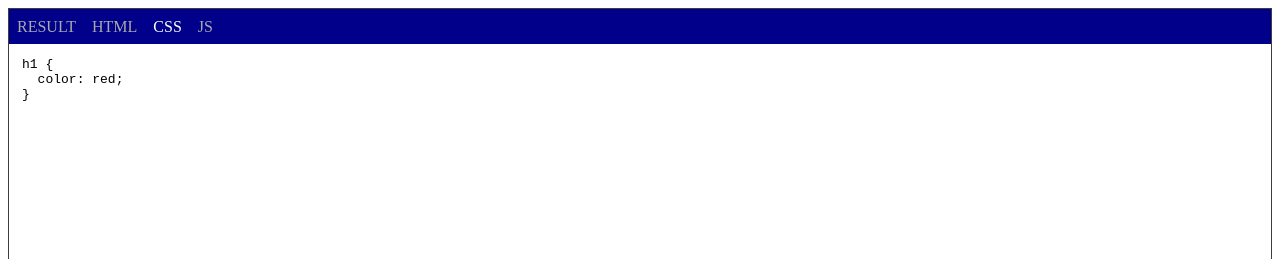
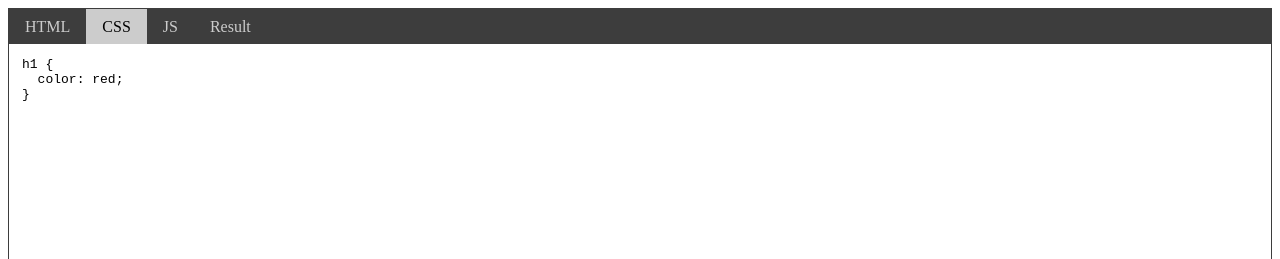
Before and after one commit to dahnielson/koda, a website built with Parcel: page index.html in a window 1280 px wide. Shown: the top 259 px of the page. Built offline with nearby package versions, Linux system fonts and the light colour scheme; files whose address does not match are found by name.

Commit message:
Styling tabs in grey

```diff
--- a/koda.css
+++ b/koda.css
@@ -1,7 +1,7 @@
 .koda {
   height: var(--koda-height, 235px);
   overflow: hidden;
-  border: 1px solid rgb(61, 61, 62);
+  border: 1px solid #3d3d3d;
 }
 
 .koda > code {
@@ -9,29 +9,39 @@
 }
 
 .koda-tabs {
-  background-color: darkblue;
+  background-color: #3d3d3d;
   height: var(--koda-tabs-height, 35px);
-  line-height: var(--koda-tabs-height, 35px);
   margin: 0;
   padding: 0;
   display: flex;
+  align-items: stretch;
 }
 
 .koda-tab {
   display: block;
+  padding: 0;
+}
+
+.koda-tab.active {
+  background-color: #ccc;
 }
 
 .koda-tab > a {
-  color: darkgrey;
+  display: block;
+  height: 100%;
+  padding: 0 1em;
+  line-height: var(--koda-tabs-height, 35px);
+  color: #ccc;
   text-decoration: none;
+  text-transform: uppercase;
 }
 
 .koda-tab.active > a {
-  color: white;
+  color: #000;
 }
 
-.koda-tab {
-  padding: 0 .5em;
+.koda-tab-result > a {
+  text-transform: capitalize;
 }
 
 .koda-boxes {
--- a/koda.js
+++ b/koda.js
@@ -43,7 +43,7 @@ function addTab (lang, tabs) {
   const link = createElement('a', 0, 0, tab)
   link.dataset.toggle = 'koda-box-' + lang
   link.setAttribute('href', '#')
-  link.appendChild(document.createTextNode(lang.toUpperCase()))
+  link.appendChild(document.createTextNode(lang))
   tabs.appendChild(tab)
 }
 
@@ -100,10 +100,10 @@ var _ = _self.Koda = {
         }
       })).then((data) => {
         const o = {'html': data[0], 'css': data[1], 'js': data[2]}
-        addResult(o, tabs, boxes)
         addCode('html', o, tabs, boxes)
         addCode('css', o, tabs, boxes)
         addCode('js', o, tabs, boxes)
+        addResult(o, tabs, boxes)
         prism.highlightAllUnder(boxes)
       })
     })).then(() => { return activateTabs() })
```
